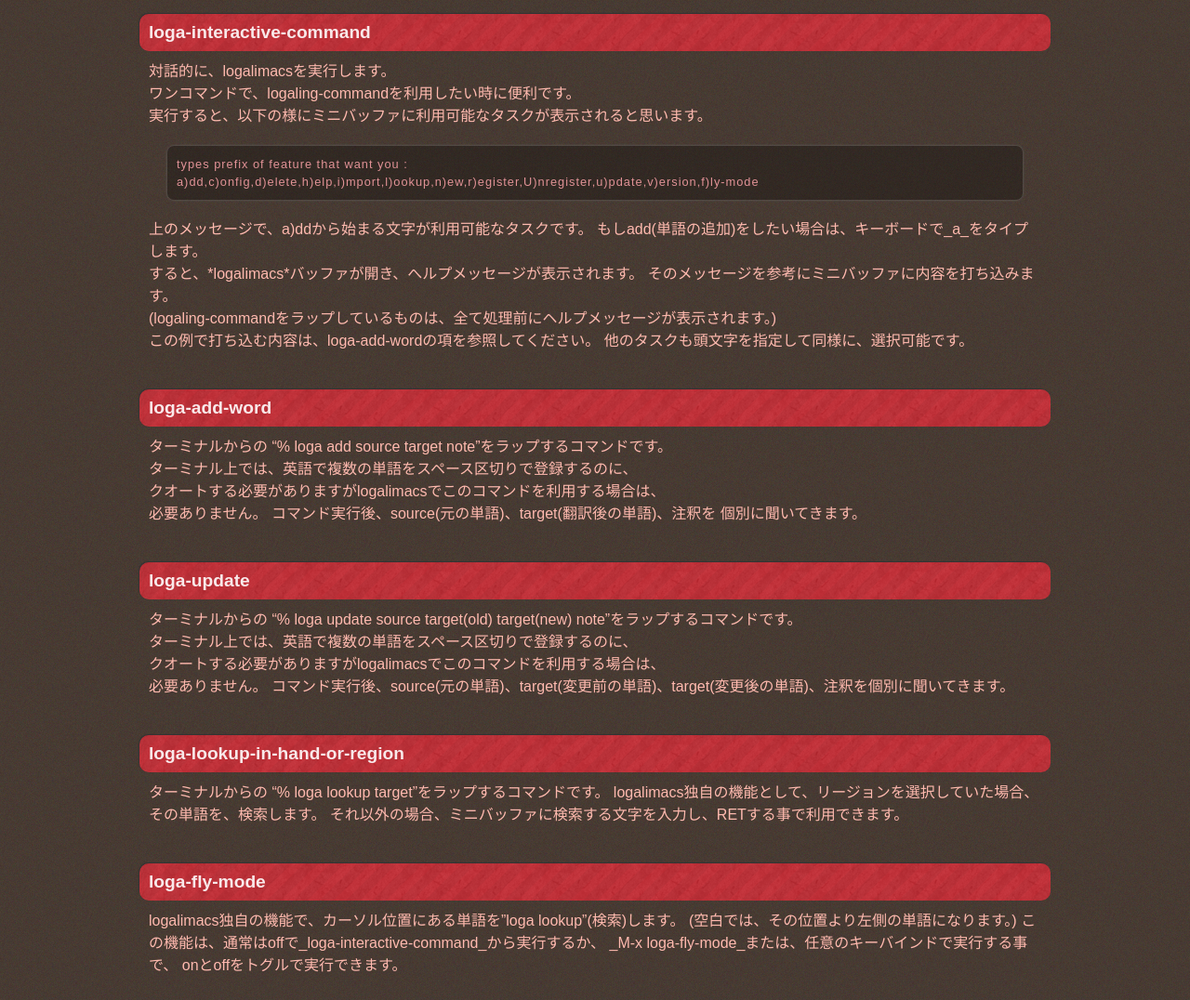
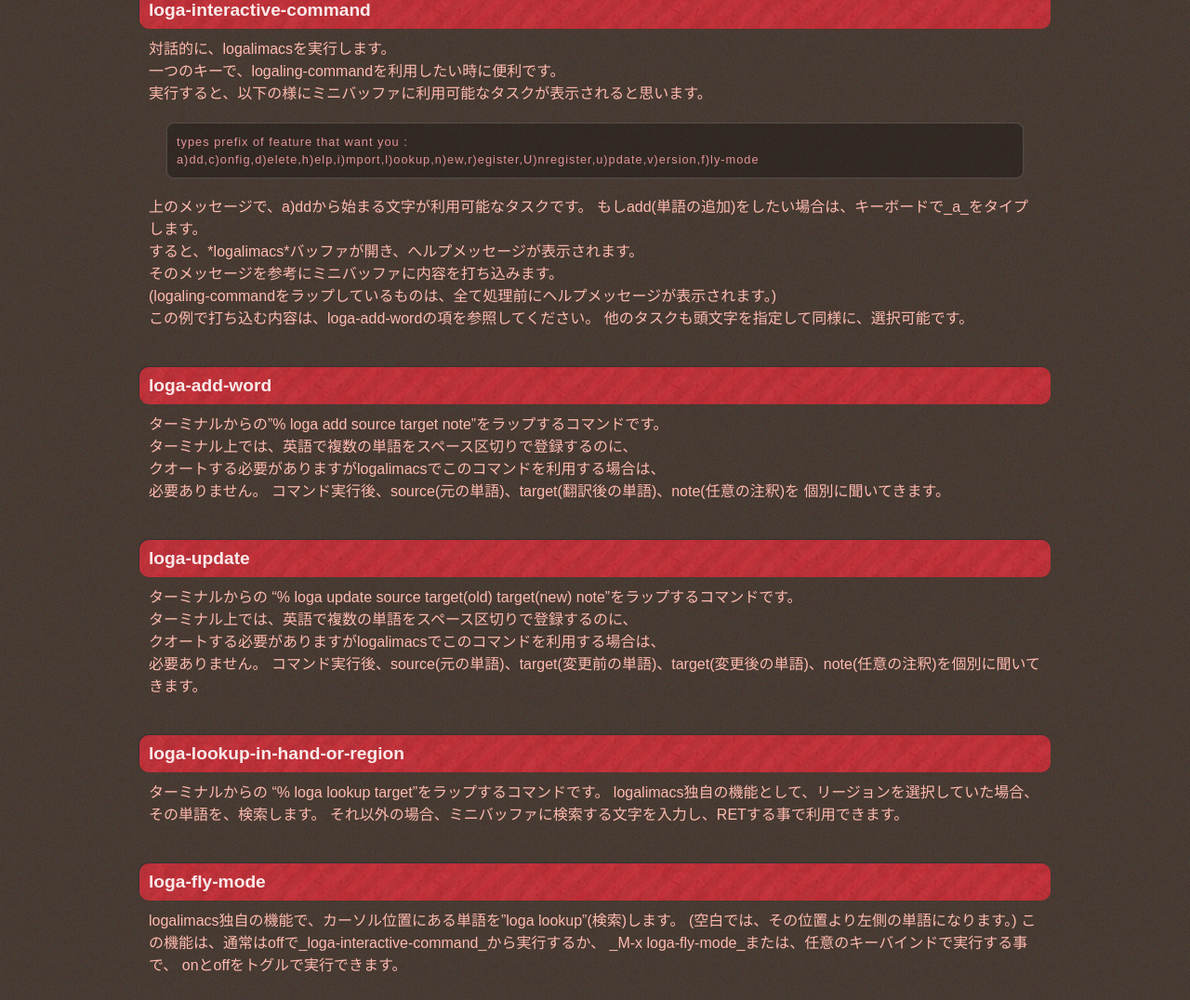
Before and after one commit to logaling/logaling.github.com, a Jekyll site: the page built from logalimacs/commands.md, in a window 1280 px wide and 1400 px high, cut to the strip 324-1400 px from the top of the window. Shown: the whole strip at 93% size. Built offline with Jekyll 4.4.1, drawn with Linux system fonts in a browser that asks for light colours; some web fonts are replaced; Markdown is read by kramdown in place of the engine named in the settings; some of the changed text lies outside the part shown.

Commit message:
improve document for logalimacs command.md

```diff
--- a/logalimacs/commands.md
+++ b/logalimacs/commands.md
@@ -4,11 +4,9 @@ title: logalimacsで利用できるコマンド
 ---
 
 # logalimacsで利用できるコマンド
-(logaling-commandについては、[ここ](/about.html)を参照してください。)
-
 ## loga-interactive-command
 対話的に、logalimacsを実行します。
-ワンコマンドで、logaling-commandを利用したい時に便利です。
+一つのキーで、logaling-commandを利用したい時に便利です。
 
 
 実行すると、以下の様にミニバッファに利用可能なタスクが表示されると思います。
@@ -26,11 +24,11 @@ title: logalimacsで利用できるコマンド
 他のタスクも頭文字を指定して同様に、選択可能です。
 
 ## loga-add-word
-ターミナルからの "% loga add source target note"をラップするコマンドです。
+ターミナルからの"% loga add source target note"をラップするコマンドです。
 ターミナル上では、英語で複数の単語をスペース区切りで登録するのに、
 クオートする必要がありますがlogalimacsでこのコマンドを利用する場合は、
 必要ありません。
-コマンド実行後、source(元の単語)、target(翻訳後の単語)、注釈を
+コマンド実行後、source(元の単語)、target(翻訳後の単語)、note(任意の注釈)を
 個別に聞いてきます。
 
 ## loga-update
@@ -38,7 +36,7 @@ title: logalimacsで利用できるコマンド
 ターミナル上では、英語で複数の単語をスペース区切りで登録するのに、
 クオートする必要がありますがlogalimacsでこのコマンドを利用する場合は、
 必要ありません。
-コマンド実行後、source(元の単語)、target(変更前の単語)、target(変更後の単語)、注釈を個別に聞いてきます。
+コマンド実行後、source(元の単語)、target(変更前の単語)、target(変更後の単語)、note(任意の注釈)を個別に聞いてきます。
 
 ## loga-lookup-in-hand-or-region
 ターミナルからの "% loga lookup target"をラップするコマンドです。
```
